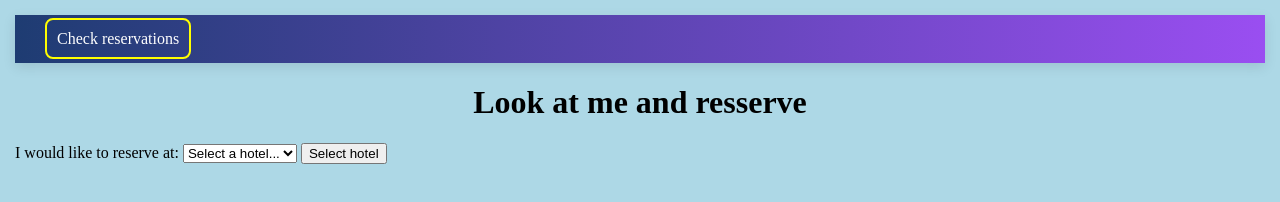
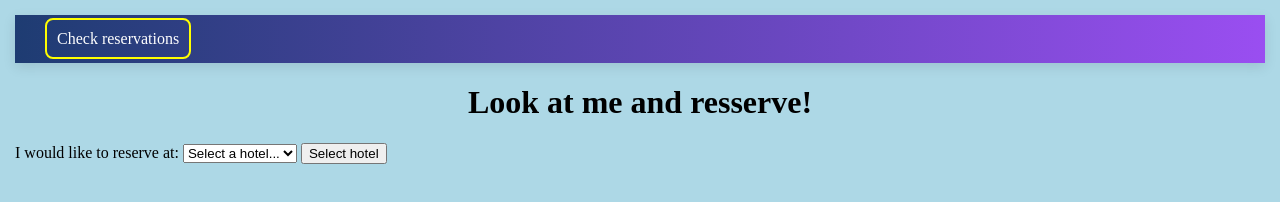
Before and after one commit to yaroslavdomb/DevOps_project3, a plain HTML site: page frontend-repo/HTML/index.html in a window 1280 px wide. Drawn offline with Linux system fonts and the light colour scheme; no server answers.

Commit message:
FE - test CI/CD for single webhook-6

```diff
--- a/frontend-repo/HTML/index.html
+++ b/frontend-repo/HTML/index.html
@@ -13,7 +13,7 @@
         </header>
 
         <main>
-            <h1 class="txt-center">Look at me and resserve</h1>
+            <h1 class="txt-center">Look at me and resserve!</h1>
 
             <div class="search-hotel-container">
                 <label for="search-hotel">I would like to reserve at: </label>
```
